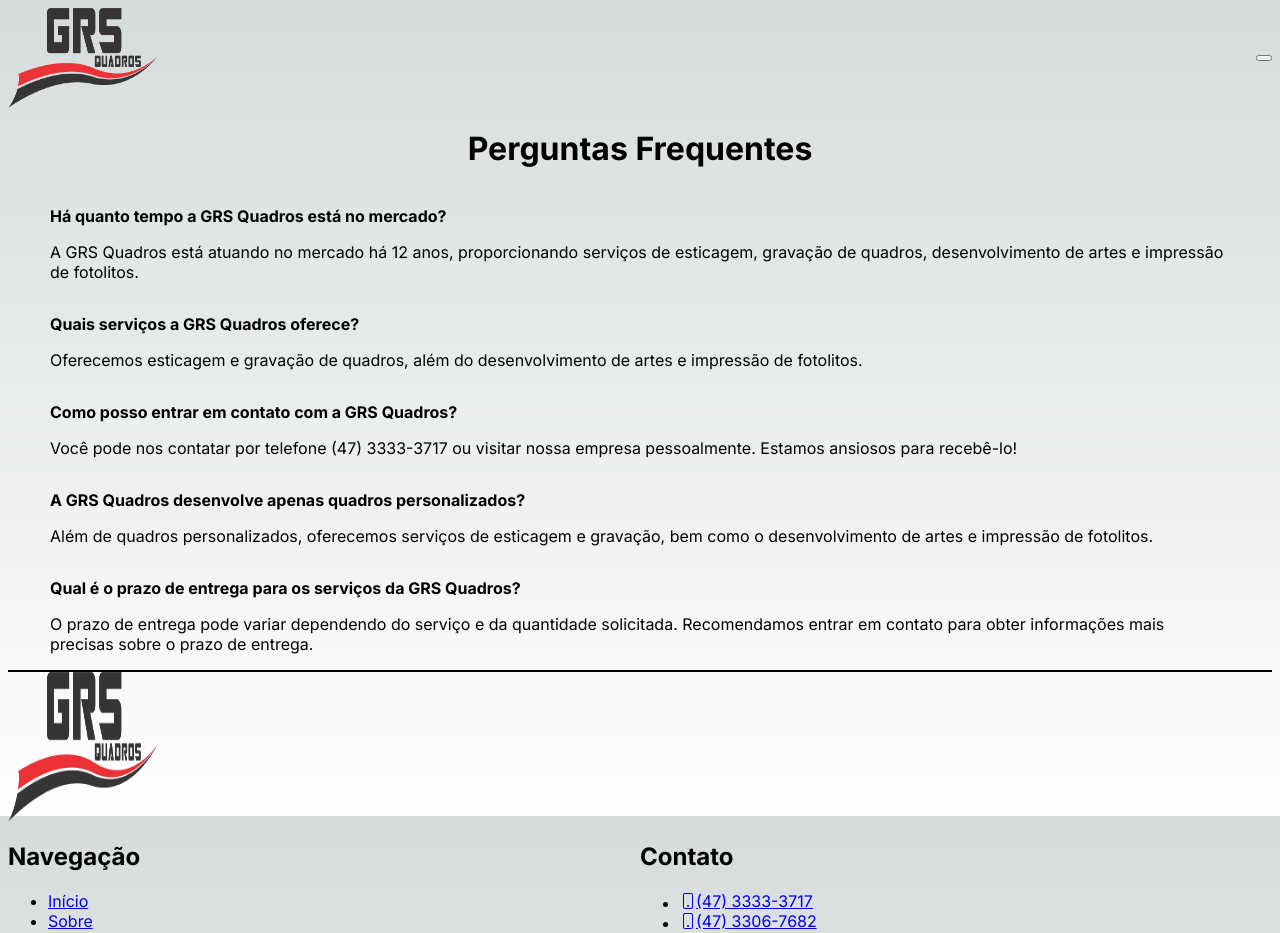
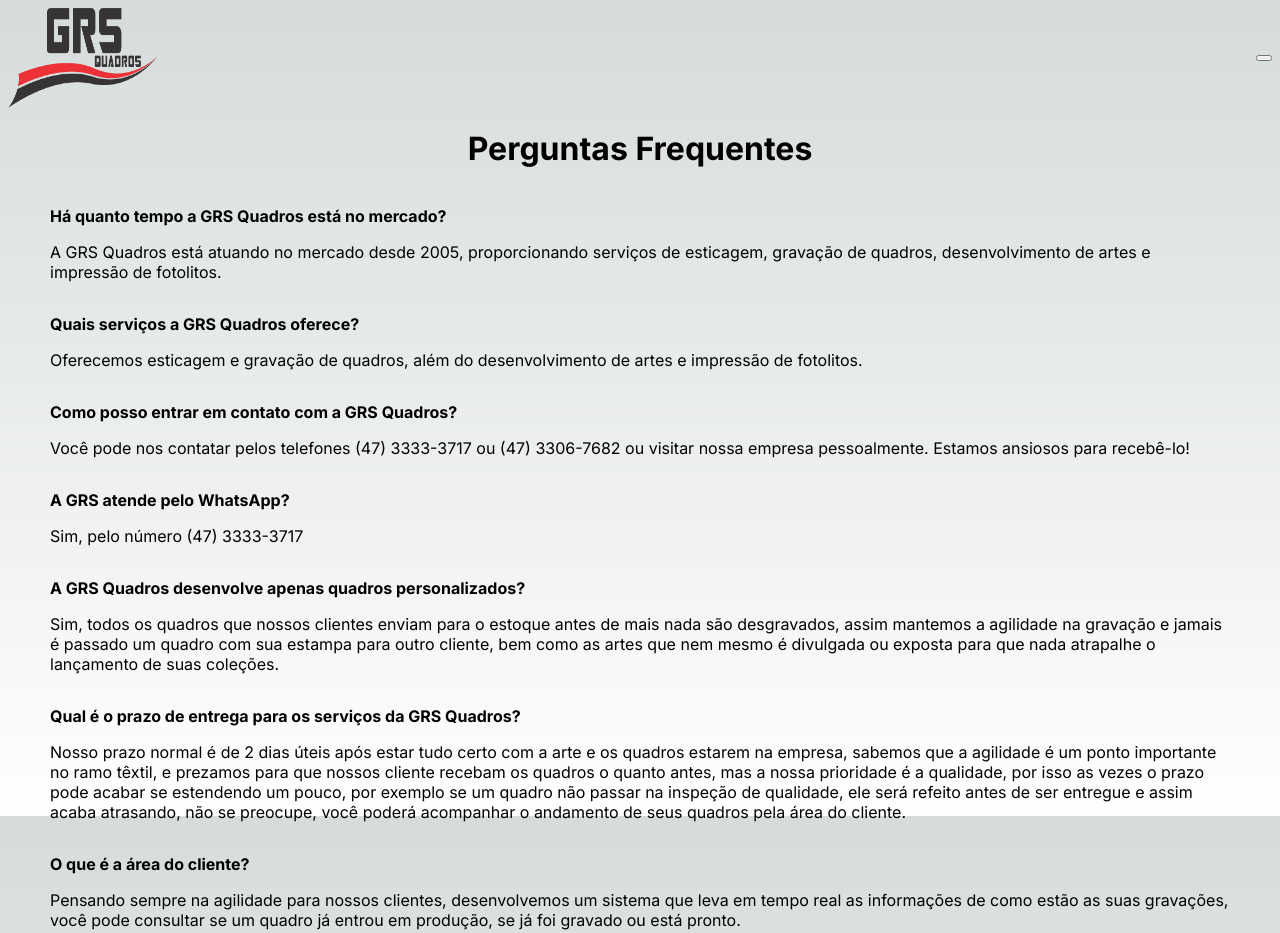
Before and after one commit to JeanDaRosa/GRS_QUADROS, a Next.js app: page /perguntas-frequentes in a window 1280 px wide. Shown: the top 933 px of the page. Built offline with nearby package versions, Linux system fonts and the light colour scheme.

Commit message:
Update page.tsx

```diff
--- a/src/app/(pages)/perguntas-frequentes/page.tsx
+++ b/src/app/(pages)/perguntas-frequentes/page.tsx
@@ -6,21 +6,32 @@
   const faqs = [
     {
       question: "Há quanto tempo a GRS Quadros está no mercado?",
-      answer: "A GRS Quadros está atuando no mercado há 12 anos, proporcionando serviços de esticagem, gravação de quadros, desenvolvimento de artes e impressão de fotolitos."
+      answer: "A GRS Quadros está atuando no mercado desde 2005, proporcionando serviços de esticagem, gravação de quadros, desenvolvimento de artes e impressão de fotolitos."
     }, {
       question: "Quais serviços a GRS Quadros oferece?",
       answer: "Oferecemos esticagem e gravação de quadros, além do desenvolvimento de artes e impressão de fotolitos."
     }, {
       question: "Como posso entrar em contato com a GRS Quadros?",
-      answer: "Você pode nos contatar por telefone (47) 3333-3717 ou visitar nossa empresa pessoalmente. Estamos ansiosos para recebê-lo!"
+      answer: "Você pode nos contatar pelos telefones (47) 3333-3717 ou  (47) 3306-7682 ou visitar nossa empresa pessoalmente. Estamos ansiosos para recebê-lo!"
+    }, {
+      question: "A GRS atende pelo WhatsApp?",
+      answer: "Sim, pelo número (47) 3333-3717"
     },
     {
       question: "A GRS Quadros desenvolve apenas quadros personalizados?",
-      answer: "Além de quadros personalizados, oferecemos serviços de esticagem e gravação, bem como o desenvolvimento de artes e impressão de fotolitos."
+      answer: "Sim, todos os quadros que nossos clientes enviam para o estoque antes de mais nada são desgravados, assim mantemos a agilidade na gravação e jamais é passado um quadro com sua estampa para outro cliente, bem como as artes que nem mesmo é divulgada ou exposta para que nada atrapalhe o lançamento de suas coleções."
     },
     {
       question: "Qual é o prazo de entrega para os serviços da GRS Quadros?",
-      answer: "O prazo de entrega pode variar dependendo do serviço e da quantidade solicitada. Recomendamos entrar em contato para obter informações mais precisas sobre o prazo de entrega.",
+      answer: "Nosso prazo normal é de 2 dias úteis após estar tudo certo com a arte e os quadros estarem na empresa, sabemos que a agilidade é um ponto importante no ramo têxtil, e prezamos para que nossos cliente recebam os quadros o quanto antes, mas a nossa prioridade é a qualidade, por isso as vezes o prazo pode acabar se estendendo um pouco, por exemplo se um quadro não passar na inspeção de qualidade, ele será refeito antes de ser entregue e assim acaba atrasando, não se preocupe, você poderá acompanhar o andamento de seus quadros pela área do cliente.",
+    },
+    {
+      question: "O que é a área do cliente?",
+      answer: "Pensando sempre na agilidade para nossos clientes, desenvolvemos um sistema que leva em tempo real as informações de como estão as suas gravações, você pode consultar se um quadro já entrou em produção, se já foi gravado ou está pronto.",
+    },
+    {
+      question: "Como posso ter acesso a área do cliente?",
+      answer: "Todos os nossos clientes cadastrados tem a liberdade de solicitar seu login e senha para ter acesso ao sistema, entre em contato com Mayara ou Janaina e peça o seu.",
     }
   ]
   return (
```
